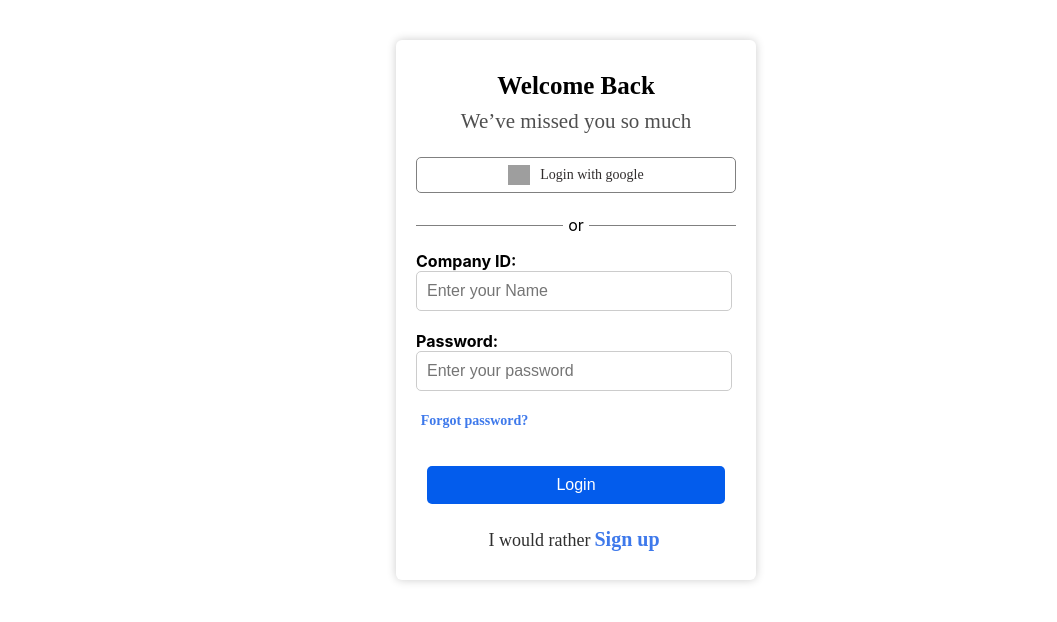
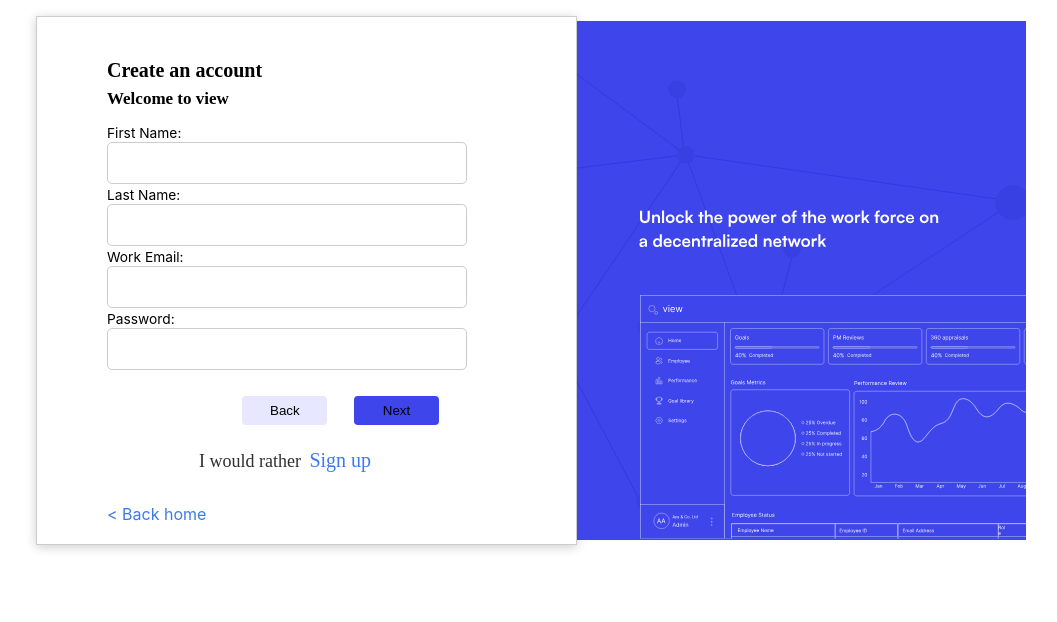
Before and after one commit to Ayagigs/prd_frontend, a React (Create React App) app: page / in a window 1280 px wide. Shown: the top 622 px of the page, without its empty margins (64-1121 px from the left). Built offline with nearby package versions, Linux system fonts and the light colour scheme; grey boxes are pictures that could not be loaded.

Commit message:
Update App.js

```diff
--- a/src/App.js
+++ b/src/App.js
@@ -1,12 +1,12 @@
 import React from "react";
-import SignIn from "./SignIn";
+import Signup from "./Signup";
 
 function App() {
   return (
     <div className="App">
 
 
-      <SignIn />
+      <Signup />
 
 
     </div>
```
